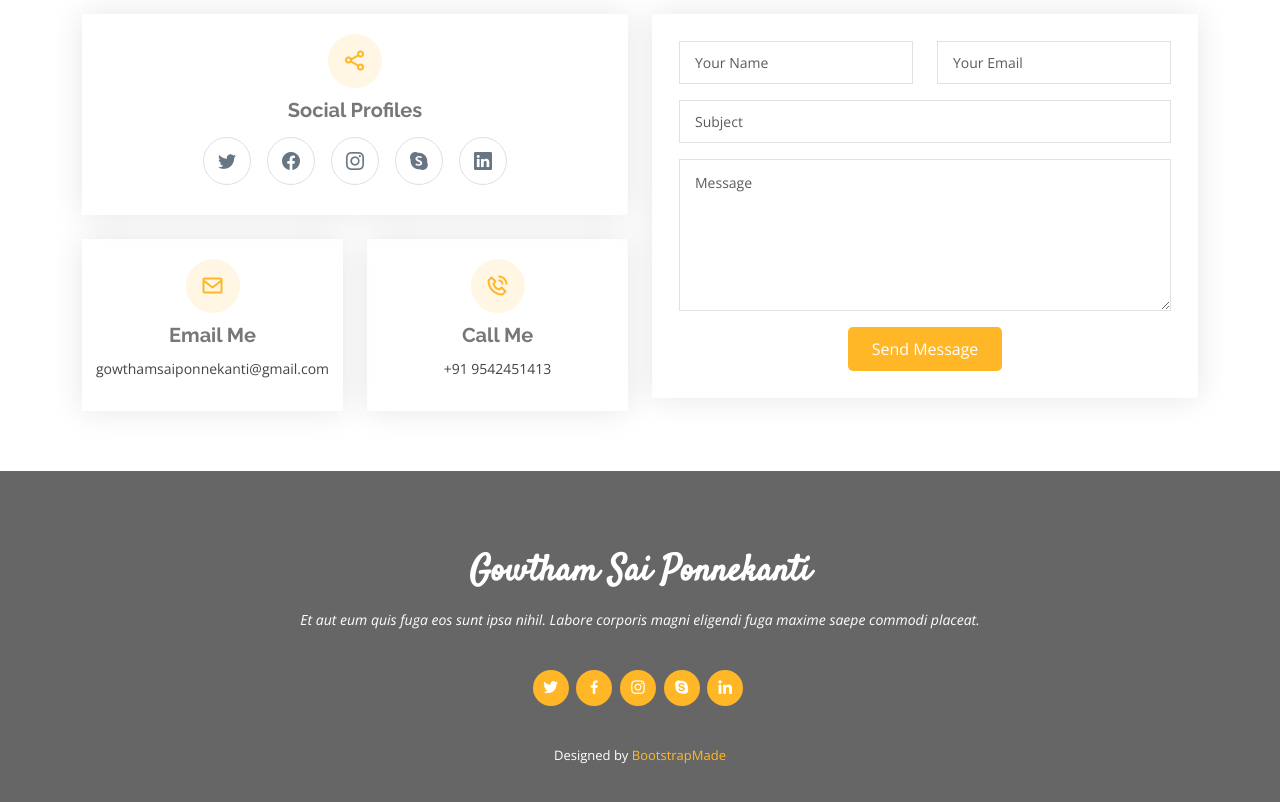
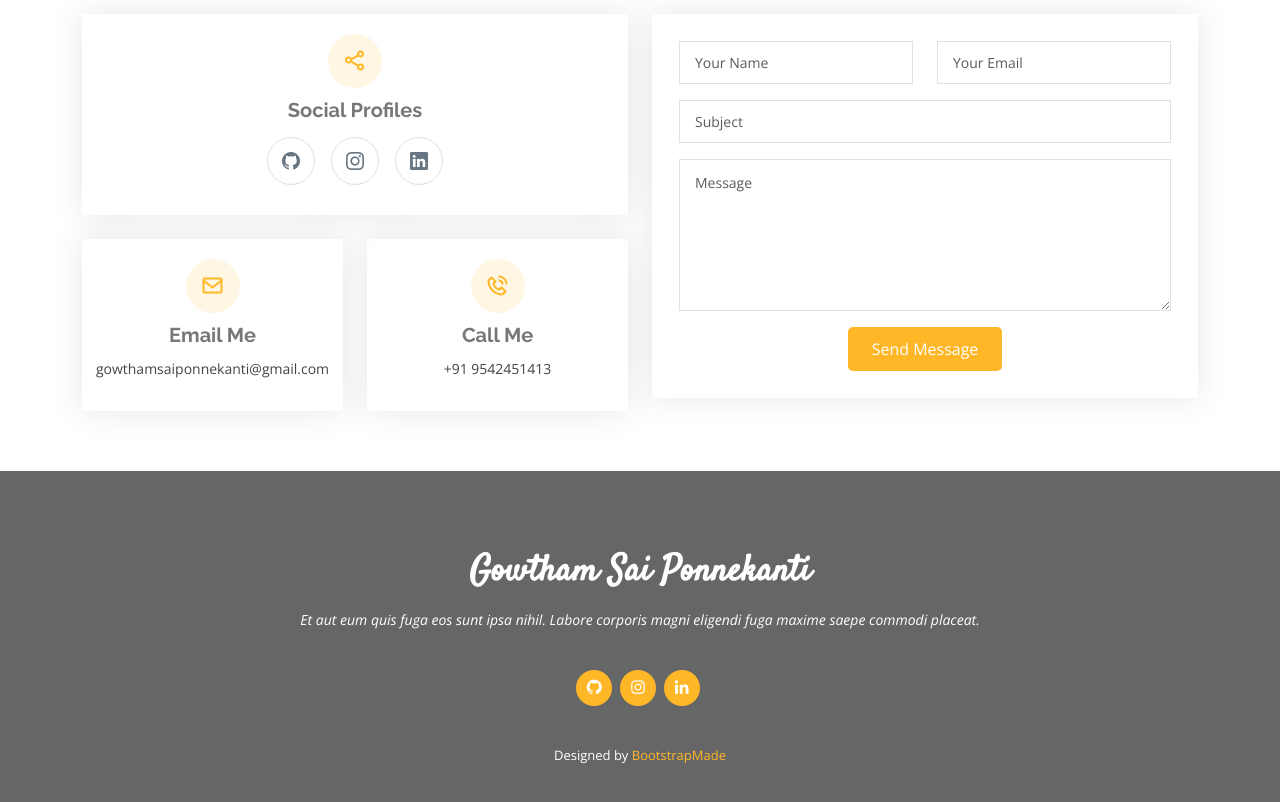
Before and after one commit to gowthamponnekanti/gowthamsaiponnekanti, a plain HTML site: page index.html in a window 1280 px wide. Shown: the part 7060-7862 px from the top of the page. Drawn offline with nearby package versions, Linux system fonts and the light colour scheme.

Commit message:
Adding socials

```diff
--- a/index.html
+++ b/index.html
@@ -575,11 +575,9 @@
                   <i class="bx bx-share-alt"></i>
                   <h3>Social Profiles</h3>
                   <div class="social-links">
-                    <a href="#" class="twitter"><i class="bi bi-twitter"></i></a>
-                    <a href="#" class="facebook"><i class="bi bi-facebook"></i></a>
-                    <a href="#" class="instagram"><i class="bi bi-instagram"></i></a>
-                    <a href="#" class="google-plus"><i class="bi bi-skype"></i></a>
-                    <a href="#" class="linkedin"><i class="bi bi-linkedin"></i></a>
+                    <a href="https://github.com/gowthamponnekanti" class=" github"><i class="bi bi-github"></i></a>
+                    <a href="https://www.instagram.com/gowthamponnekanty/" class="instagram"><i class="bi bi-instagram"></i></a>
+                    <a href="https://www.linkedin.com/in/gowtham-sai-ponnekanti-1538323b/" class="linkedin"><i class="bi bi-linkedin"></i></a>
                   </div>
                 </div>
               </div>
@@ -639,11 +637,9 @@
       <h3>Gowtham Sai Ponnekanti</h3>
       <p>Et aut eum quis fuga eos sunt ipsa nihil. Labore corporis magni eligendi fuga maxime saepe commodi placeat.</p>
       <div class="social-links">
-        <a href="#" class="twitter"><i class="bx bxl-twitter"></i></a>
-        <a href="#" class="facebook"><i class="bx bxl-facebook"></i></a>
-        <a href="#" class="instagram"><i class="bx bxl-instagram"></i></a>
-        <a href="#" class="google-plus"><i class="bx bxl-skype"></i></a>
-        <a href="#" class="linkedin"><i class="bx bxl-linkedin"></i></a>
+        <a href="https://github.com/gowthamponnekanti" class="github"><i class="bx bxl-github"></i></a>
+        <a href="https://www.instagram.com/gowthamponnekanty/" class="instagram"><i class="bx bxl-instagram"></i></a>
+        <a href="https://www.linkedin.com/in/gowtham-sai-ponnekanti-1538323b/" class="linkedin"><i class="bx bxl-linkedin"></i></a>
       </div>
       <div class="credits">
         <!-- All the links in the footer should remain intact. -->
```
